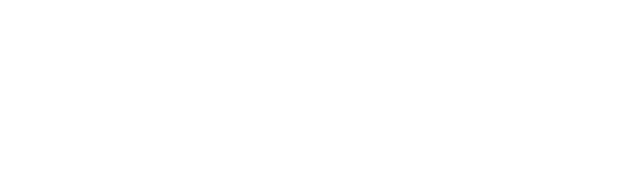
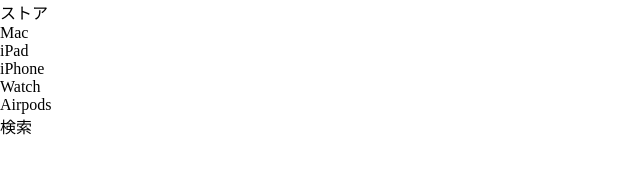
Before and after one commit to hitoyoshi07/homework_0424, a plain HTML site: page homework_0424/index.html in a window 1280 px wide. Shown: the whole page, without its empty margins (0-640 px from the left). Drawn offline with Linux system fonts and the light colour scheme.

Commit message:
ヘッダー追加

```diff
--- a/homework_0424/index.html
+++ b/homework_0424/index.html
@@ -11,6 +11,18 @@
 </head>
 
 <body>
+    <div class="top-header">
+        <div class="header"></div>
+        <ul>
+            <li>ストア</li>
+            <li>Mac</li>
+            <li>iPad</li>
+            <li>iPhone</li>
+            <li>Watch</li>
+            <li>Airpods</li>
+            <li>検索</li>
+          </ul>
+    </div>
 
 </body>
 </html>
```
